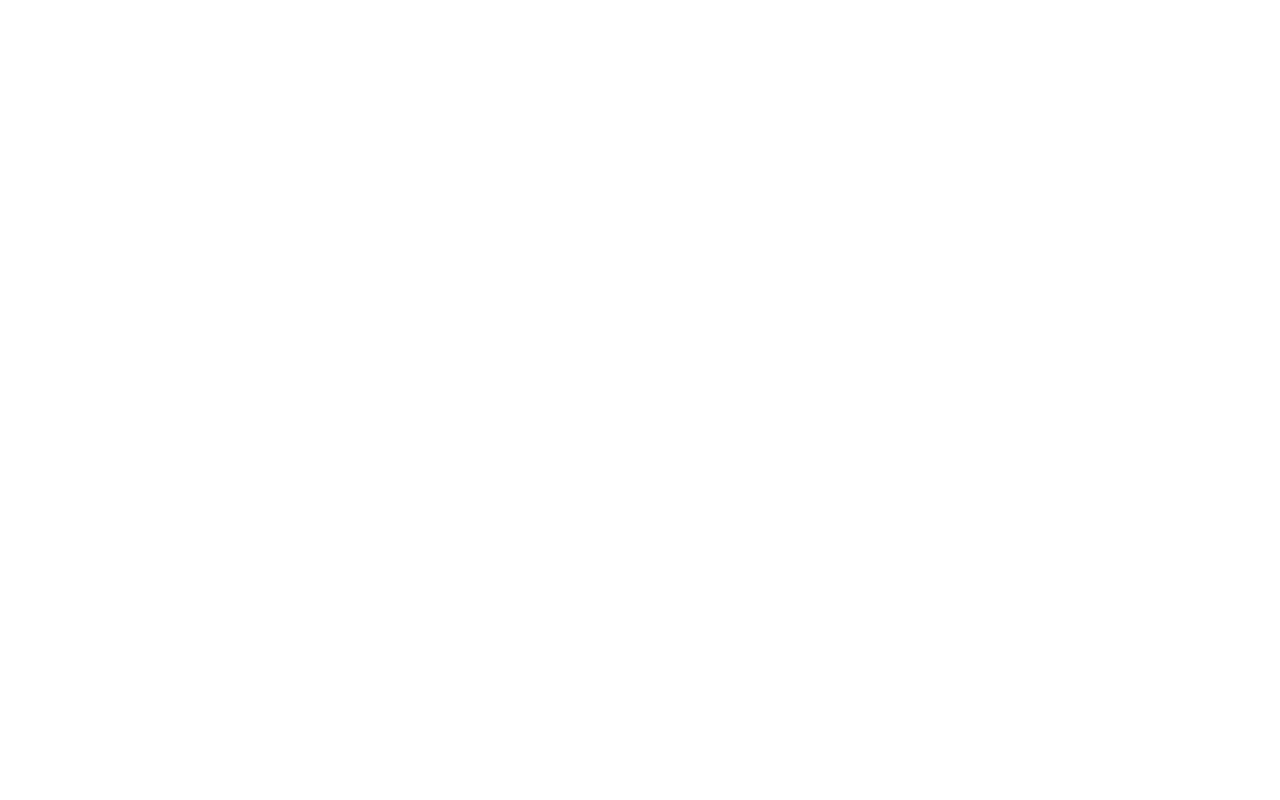
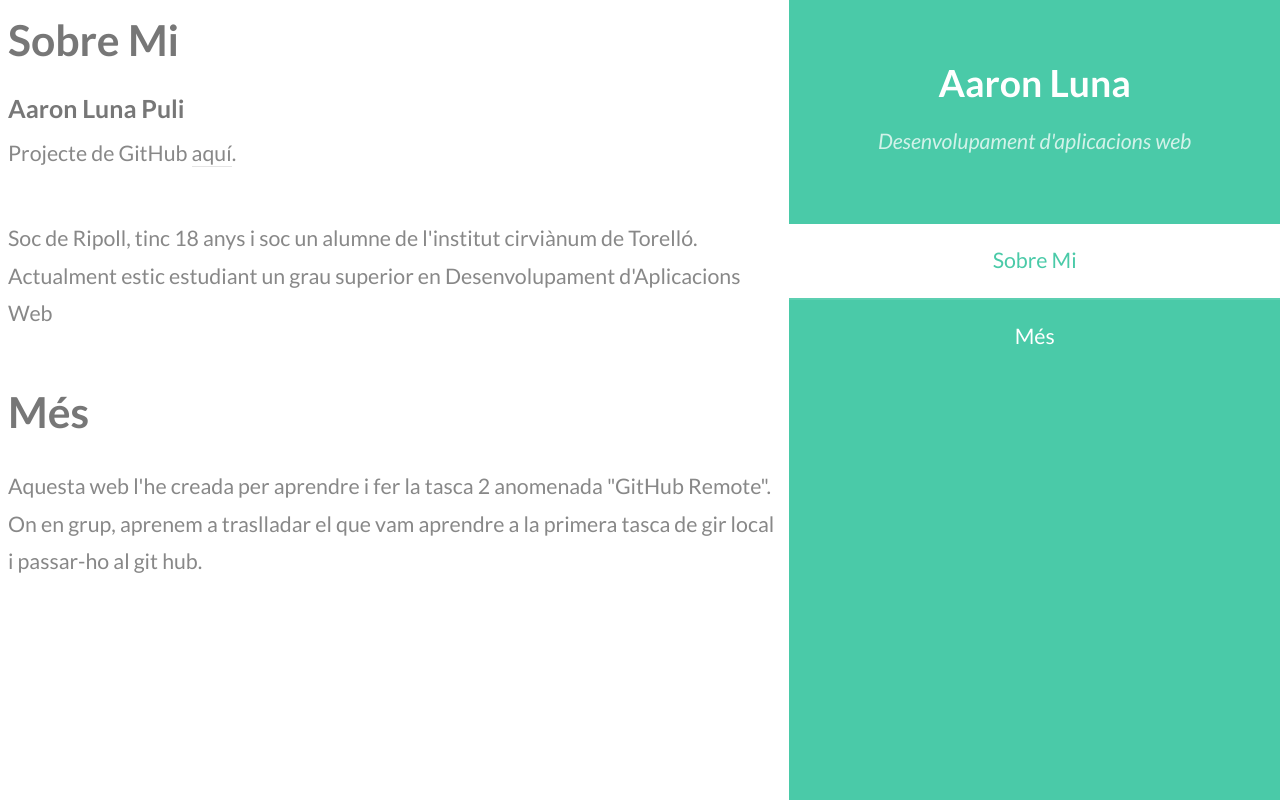
Before and after one commit to kerlin2024/avions, a plain HTML site: page index/paginapersonal3.html in a window 1280 px wide. Drawn offline with Linux system fonts and the light colour scheme.

Commit message:
La meva web personal penjada amb el css paginapersonal3

```diff
--- /dev/null
+++ b/index/paginapersonal3.css
@@ -0,0 +1,233 @@
+@import url("fontawesome-all.min.css");
+@import url("https://fonts.googleapis.com/css?family=Lato:400,400italic,700,700italic|Source+Code+Pro:400");
+
+html {
+	margin: 0;
+	padding: 0;
+	border: 0;
+	font-size: 100%;
+	font: inherit;
+	vertical-align: baseline;}
+
+	*, *:before, *:after {
+		box-sizing: inherit;
+	}
+
+	body {
+		background: #fff;
+	}
+
+		body.is-preload *, body.is-preload *:before, body.is-preload *:after {
+			-moz-animation: none !important;
+			-webkit-animation: none !important;
+			-ms-animation: none !important;
+			animation: none !important;
+			-moz-transition: none !important;
+			-webkit-transition: none !important;
+			-ms-transition: none !important;
+			transition: none !important;
+		}
+
+	body, input, select, textarea {
+		color: #888;
+		font-family: "Lato", sans-serif;
+		font-size: 16pt;
+		font-weight: 400;
+		line-height: 1.75em;
+	}
+
+	a {
+		-moz-transition: color 0.2s ease-in-out, border-color 0.2s ease-in-out;
+		-webkit-transition: color 0.2s ease-in-out, border-color 0.2s ease-in-out;
+		-ms-transition: color 0.2s ease-in-out, border-color 0.2s ease-in-out;
+		transition: color 0.2s ease-in-out, border-color 0.2s ease-in-out;
+		border-bottom: solid 1px #e4e4e4;
+		color: inherit;
+		text-decoration: none;
+	}
+		a:hover {
+			border-bottom-color: transparent;
+			color: #4acaa8 !important;
+		}
+
+	strong, b {
+		color: #777;
+		font-weight: 700;
+	}
+
+	em, i {
+		font-style: italic;
+	}
+
+	p {
+		margin: 0 0 2.25em 0;
+	}
+
+	h1, h2, h3, h4, h5, h6 {
+		color: #777;
+		font-weight: 700;
+		line-height: 1em;
+		margin: 0 0 0.5625em 0;
+	}
+
+		h1 a, h2 a, h3 a, h4 a, h5 a, h6 a {
+			border: 0;
+			color: inherit;
+			text-decoration: none;
+		}
+
+	h2 {
+		font-size: 2em;
+		line-height: 1.5em;
+	}
+
+/* Header */
+
+	#header {
+		display: -moz-flex;
+		display: -webkit-flex;
+		display: -ms-flex;
+		display: flex;
+		-moz-flex-direction: column;
+		-webkit-flex-direction: column;
+		-ms-flex-direction: column;
+		flex-direction: column;
+		-moz-justify-content: space-between;
+		-webkit-justify-content: space-between;
+		-ms-justify-content: space-between;
+		justify-content: space-between;
+		background: #4acaa8;
+		color: #d2f2e9;
+		height: 100%;
+		overflow-y: auto;
+		position: fixed;
+		text-align: center;
+		top: 0;
+		width: 23em;
+		right: 0;
+	}
+
+		#header h1, #header h2, #header h3, #header h4, #header h5, #header h6 {
+			color: #ffffff;
+		}
+
+			#header h1 a, #header h2 a, #header h3 a, #header h4 a, #header h5 a, #header h6 a {
+				color: #ffffff;
+			}
+
+		#header header p {
+			color: #b7eadc;
+		}
+
+		#header a {
+			color: #d2f2e9;
+		}
+
+			#header a:hover {
+				color: #ffffff !important;
+			}
+
+		#header > header {
+			-moz-flex-shrink: 0;
+			-webkit-flex-shrink: 0;
+			-ms-flex-shrink: 0;
+			flex-shrink: 0;
+			padding: 3em;
+		}
+
+			#header > header .avatar {
+				display: block;
+				margin: 0 auto 2.25em auto;
+				width: 8em;
+			}
+
+			#header > header h1 {
+				font-size: 1.75em;
+				margin: 0;
+			}
+
+			#header > header p {
+				color: #d2f2e9;
+				font-style: italic;
+				margin: 1em 0 0 0;
+			}
+
+		#header > footer {
+			-moz-flex-shrink: 0;
+			-webkit-flex-shrink: 0;
+			-ms-flex-shrink: 0;
+			flex-shrink: 0;
+			bottom: 0;
+			left: 0;
+			padding: 2em;
+			width: 100%;
+		}
+
+			#header > footer .icons {
+				margin: 0;
+			}
+
+				#header > footer .icons li a {
+					color: #b7eadc;
+				}
+
+		#header > nav {
+			-moz-flex-grow: 1;
+			-webkit-flex-grow: 1;
+			-ms-flex-grow: 1;
+			flex-grow: 1;
+		}
+
+			#header > nav ul {
+				list-style: none;
+				margin: 0;
+				padding: 0;
+			}
+
+				#header > nav ul li {
+					border-top: solid 2px #5ccfb1;
+					display: block;
+					padding: 0;
+				}
+
+					#header > nav ul li a {
+						-moz-transition: none;
+						-webkit-transition: none;
+						-ms-transition: none;
+						transition: none;
+						border: 0;
+						color: #ffffff !important;
+						display: block;
+						padding: 0.85em 0;
+						text-decoration: none;
+					}
+
+						#header > nav ul li a.active {
+							background: #fff;
+							color: #4acaa8 !important;
+						}
+
+					#header > nav ul li:first-child {
+						border-top: 0;
+					}
+
+/* Wrapper */
+
+	#wrapper {
+		background: #fff;
+		padding-right: 23em;
+	}
+
+/* Main */
+
+	#main > section {
+		border-top: solid 6px #f4f4f4;
+	}
+
+		#main > section > .container {
+			padding: 6em 0 4em 0;
+		}
+
+		#main > section:first-child {
+			border-top: 0;
+		}
--- a/index/paginapersonal3.html
+++ b/index/paginapersonal3.html
@@ -1,12 +1,50 @@
-<!DOCTYPE html>
-<html lang="en">
+<!DOCTYPE HTML>
 
-    <header>
-        <title>Pagina Personal 3</title>
-    </header>
+<html>
+	<head>
+		<title>Aaron Luna Puli</title>
+		<meta charset="utf-8" />
+		<link rel="stylesheet" href="paginapersonal3.css" />
+	</head>
+	<body>
+			<section id="header">
+				<header>
+					<h1 id="logo"><a href="#">Aaron Luna</a></h1>
+					<p>Desenvolupament d'aplicacions web</p>
+				</header>
+				<nav id="nav">
+					<ul>
+						<li><a href="#one" class="active">Sobre Mi</a></li>
+						<li><a href="#two">Més</a></li>
+					</ul>
+				</nav>
+			</section>
 
-    <body>
+		<!-- Wrapper -->
+			<div id="wrapper">
 
-    </body>
 
+						<!-- One -->
+							<section id="one">
+								<div class="container">
+									<header class="major">
+										<h2>Sobre Mi</h2>
+										<h3>Aaron Luna Puli</h3>
+										Projecte de GitHub <a href="http://html5up.net">aquí</a>.</p>
+									</header>
+									<p>Soc de Ripoll, tinc 18 anys i soc un alumne de l'institut cirviànum de Torelló.
+										Actualment estic estudiant un grau superior en Desenvolupament d'Aplicacions Web </p>
+
+								</div>
+							</section>
+
+						<!-- Two -->
+							<section id="two">
+								<div class="container">
+									<h2>Més</h2>
+									<p>Aquesta web l'he creada per aprendre i fer la tasca 2 anomenada "GitHub Remote". On en grup, aprenem a traslladar el que vam aprendre a la primera tasca de gir local i passar-ho al git hub.</p>
+								</div>
+							</section>
+
+	</body>
 </html>
```
